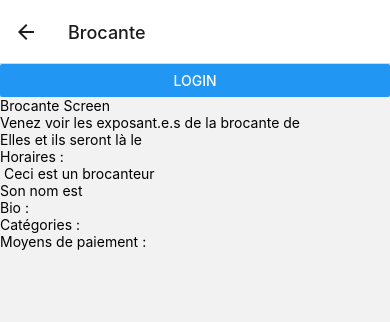
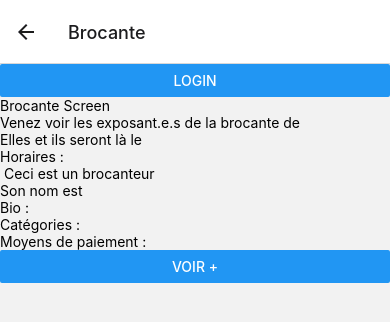
Before and after one commit to adatechschool/projet-mobile-tddeter, a React Native app in the folder TDDeter/: screen /Brocante in a window 390 px wide. Shown: the top 322 px of the page. Built offline with nearby package versions, Linux system fonts and the light colour scheme.

Commit message:
[feat] add new button to exposant component to show more details

```diff
--- a/TDDeter/Components/Exposant.js
+++ b/TDDeter/Components/Exposant.js
@@ -1,4 +1,4 @@
-import { Text, View } from "react-native";
+import { Button, Text, View } from "react-native";
 
 export default function Exposant({ name, biography, categories, formsOfPayment }) {
   return (
@@ -8,6 +8,9 @@ export default function Exposant({ name, biography, categories, formsOfPayment }
       <Text>Bio : {biography}</Text>
       <Text>Catégories : {categories}</Text>
       <Text>Moyens de paiement : {formsOfPayment} </Text>
+      <Button
+      // onPress={}
+      title = "Voir +"/>
     </View>
   );
 }
```
